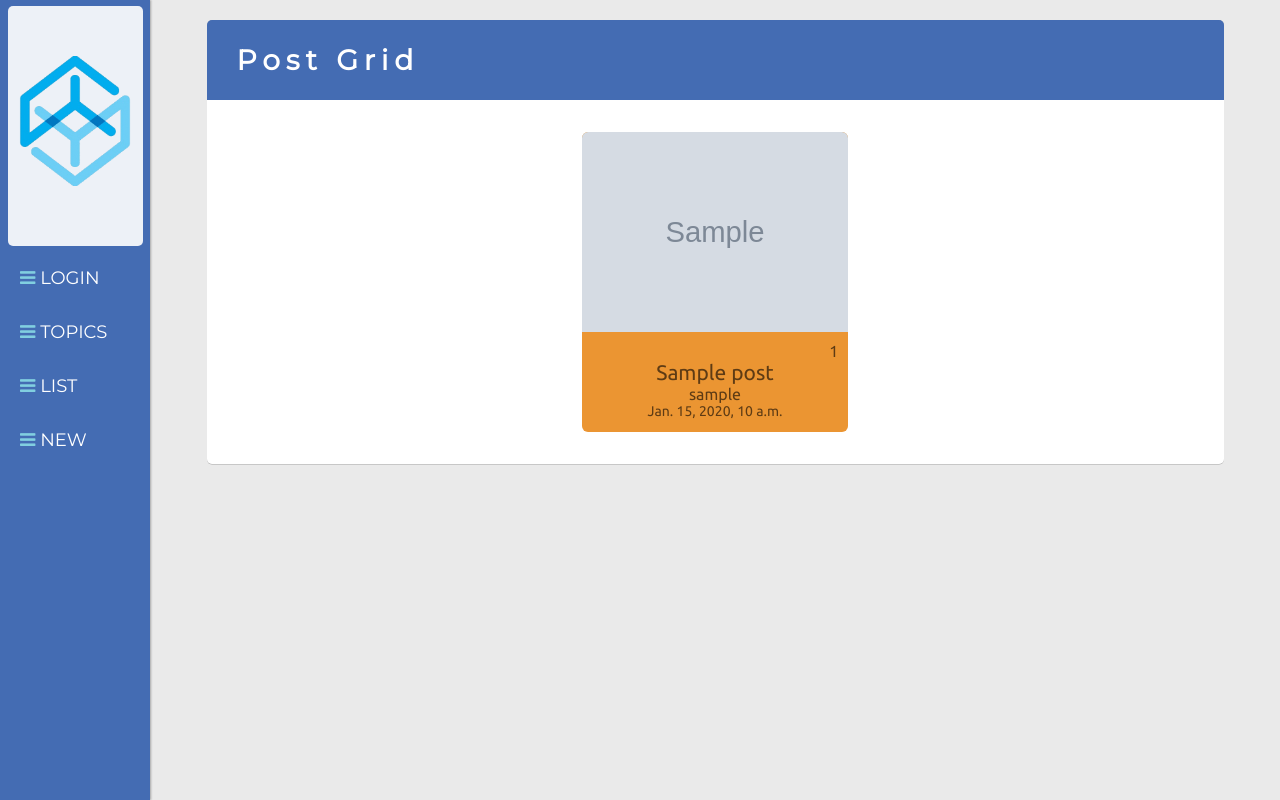
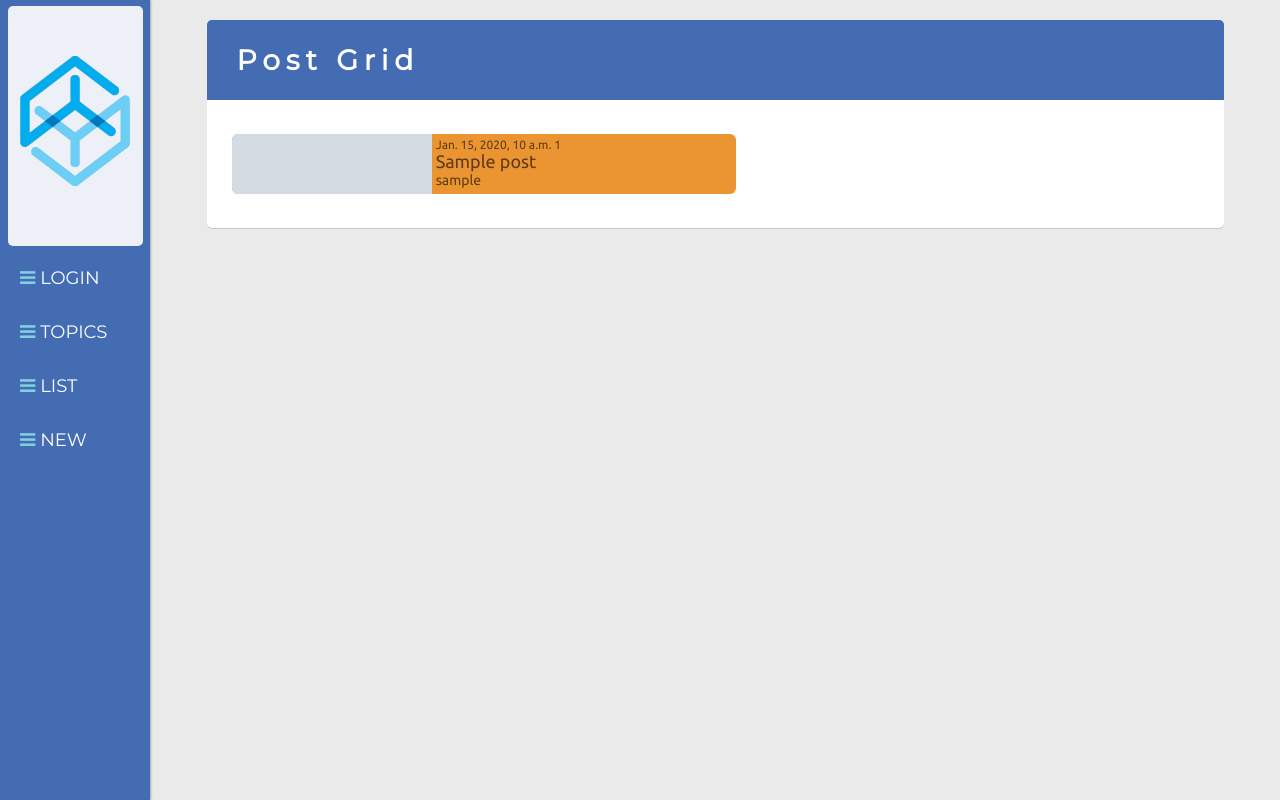
Before and after one commit to galenscovell/Django-Microblogger, a Django app: page / in a window 1280 px wide. Run offline with Django 3.2, Linux system fonts and the light colour scheme; tables that the repository leaves empty hold one stand-in row (Sample ...); some libraries are stand-ins or nearby versions.

Commit message:
Update Post Grid Layout
+ update requirements.txt to include Pillow

```diff
--- a/blog/templates/blog/all.html
+++ b/blog/templates/blog/all.html
@@ -12,14 +12,13 @@
             <div class="post_listing">
                 <a href="{% url 'blog.views.post_detail' post_id=post.pk %}">
                     <div class="list_wrapper">
-                        <div class="post_list_top">
+                        <div class="post_list_left">
                             <img class="post_image" src="{{ post.image.url }}" />
                         </div>
-                        <div class="post_list_bottom">
-                            <p class="list_id">{{ post.id }}</p>
+                        <div class="post_list_right">
+                            <p class="list_id_time">{{ post.created_at }} {{ post.id }}</p>
                             <p class="list_title">{{ post.title }}</p>
                             <p class="list_author">{{ post.author }}</p>
-                            <p class="list_time">{{ post.created_at }}</p>
                         </div>
                     </div>
                 </a>
--- a/requirements.txt
+++ b/requirements.txt
@@ -1,4 +1,5 @@
 Django==1.7.1
+Pillow==2.6.1
 dj-database-url==0.3.0
 psycopg2==2.5.4
 python3-openid==3.0.5
--- a/static/css/main.css
+++ b/static/css/main.css
@@ -380,33 +380,39 @@ h3 {
 
 /* -------------- List -------------- */
 .post_list_container {
-    width: 90%;
+    width: 95%;
     display: inline-block;
-    text-align: center;
+    text-align: left;
     margin: 20px 0;
 }
 
 .post_listing {
-    margin: 2px 0;
+    margin: 4px 0;
+    height: 60px;
     display: inline-block;
 }
 
-.post_list_top {
+.post_list_left {
     overflow: hidden;
-    height: 200px;
-    border-radius: 6px 6px 0 0;
+    width: 200px;
+    height: 100%;
+    display: inline-block;
+    border-radius: 6px 0 0 6px;
 }
 
 .post_image {
-    width: auto;
-    height: 100%;
+    width: 100%;
+    height: auto;
 }
 
-.post_list_bottom {
-    height: 80px;
+.post_list_right {
+    width: 300px;
     border-radius: 2px;
-    padding: 10px;
     color: rgba(0, 0, 0, 0.6);
+    display: inline-block;
+    border-radius: 0 6px 6px 0;
+    padding-top: 4px;
+    vertical-align: top;
     transition: 0.3s;
 }
 
@@ -423,25 +429,18 @@ h3 {
     transition: 0.2s;
 }
 
-.list_id {
+.list_id_time {
     margin: 0;
-    text-align: right;
+    font-size: 12px;
 }
 
 .list_title {
     margin: 0;
-    text-align: center;
-    font-size: 21px;
+    font-size: 18px;
 }
 
 .list_author {
     margin: 0;
-    text-align: center;
-}
-
-.list_time {
-    margin: 0;
-    text-align: center;
     font-size: 14px;
 }
 
```
